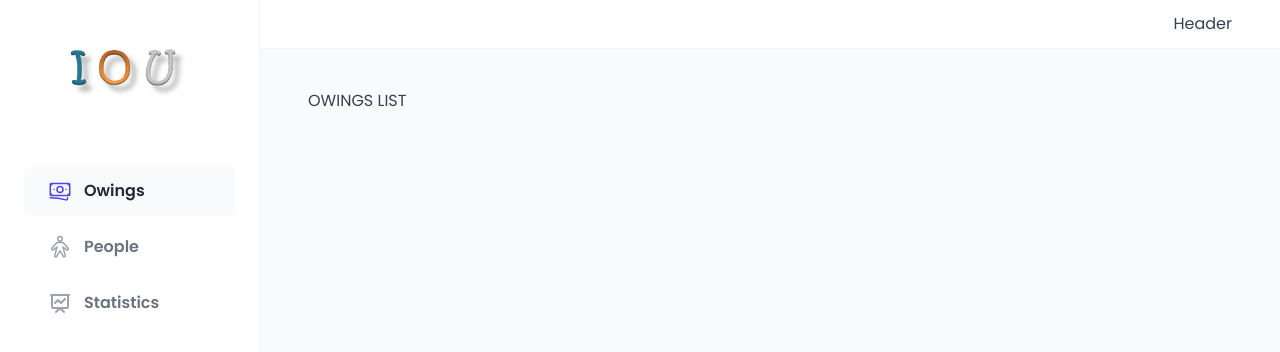
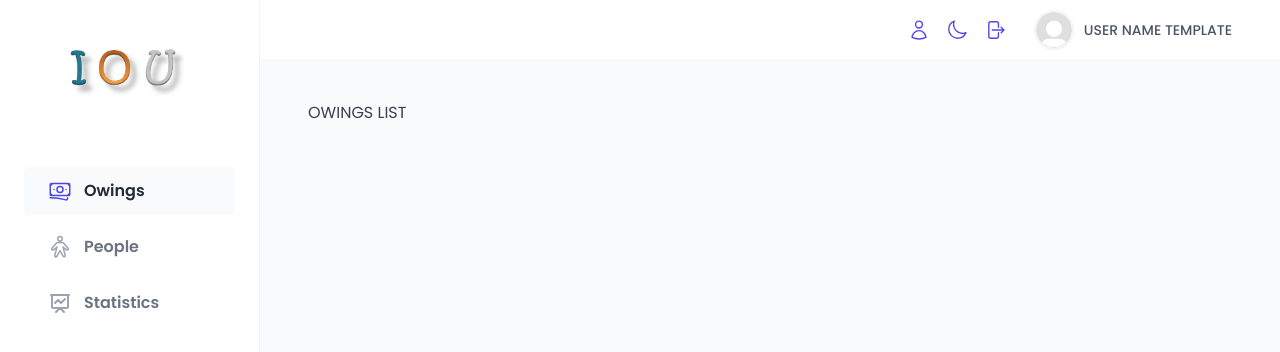
Before and after one commit to aleksbn/i-owe-you-react, a React (Vite) app: page /owings in a window 1280 px wide. Shown: the top 352 px of the page. Built offline with nearby package versions, Linux system fonts and the light colour scheme; a web font is replaced by a local one.

Commit message:
Commit 2: Header Template done

```diff
--- /dev/null
+++ b/src/features/authentication/Logout.jsx
@@ -0,0 +1,12 @@
+import ButtonIcon from "../../ui/ButtonIcon";
+import { HiArrowRightOnRectangle } from "react-icons/hi2";
+
+function Logout() {
+	return (
+		<ButtonIcon>
+			<HiArrowRightOnRectangle />
+		</ButtonIcon>
+	);
+}
+
+export default Logout;
--- /dev/null
+++ b/src/features/authentication/UserAvatar.jsx
@@ -0,0 +1,31 @@
+import styled from "styled-components";
+
+const StyledUserAvatar = styled.div`
+	display: flex;
+	gap: 1.2rem;
+	align-items: center;
+	font-weight: 500;
+	font-size: 1.4rem;
+	color: var(--color-grey-600);
+`;
+
+const Avatar = styled.img`
+	display: block;
+	width: 3.6rem;
+	aspect-ratio: 1;
+	object-fit: cover;
+	object-position: center;
+	border-radius: 50%;
+	outline: 2px solid var(--color-grey-100);
+`;
+
+function UserAvatar() {
+	return (
+		<StyledUserAvatar>
+			<Avatar src="default-user.jpg" alt="User avatar" />
+			<span>USER NAME TEMPLATE</span>
+		</StyledUserAvatar>
+	);
+}
+
+export default UserAvatar;
--- /dev/null
+++ b/src/ui/ButtonIcon.jsx
@@ -0,0 +1,21 @@
+import styled from "styled-components";
+
+const ButtonIcon = styled.button`
+	background: none;
+	border: none;
+	padding: 0%.6rem;
+	border-radius: var(--border-radius-sm);
+	transition: all 0.3s;
+
+	&:hover {
+		background-color: var(--color-grey-100);
+	}
+
+	& svg {
+		height: 2.2rem;
+		width: 2.2rem;
+		color: var(--color-brand-600);
+	}
+`;
+
+export default ButtonIcon;
--- /dev/null
+++ b/src/ui/DarkModeToggle.jsx
@@ -0,0 +1,13 @@
+import ButtonIcon from "./ButtonIcon";
+import { HiOutlineMoon, HiOutlineSun } from "react-icons/hi2";
+
+function DarkModeToggle() {
+	const isDarkMode = false;
+	return (
+		<ButtonIcon>
+			{!isDarkMode ? <HiOutlineMoon /> : <HiOutlineSun />}
+		</ButtonIcon>
+	);
+}
+
+export default DarkModeToggle;
--- a/src/ui/Header.jsx
+++ b/src/ui/Header.jsx
@@ -1,4 +1,6 @@
 import styled from "styled-components";
+import UserAvatar from "../features/authentication/UserAvatar";
+import HeaderMenu from "./HeaderMenu";
 
 const StyledHeader = styled.header`
 	background-color: var(--color-grey-0);
@@ -6,12 +8,17 @@ const StyledHeader = styled.header`
 	border-bottom: 1px solid var(--color-grey-100);
 	display: flex;
 	gap: 2.4rem;
-	align-items: center;
+	align-items: flex-end;
 	justify-content: flex-end;
 `;
 
 function Header() {
-	return <StyledHeader>Header</StyledHeader>;
+	return (
+		<StyledHeader>
+			<HeaderMenu />
+			<UserAvatar />
+		</StyledHeader>
+	);
 }
 
 export default Header;
--- /dev/null
+++ b/src/ui/HeaderMenu.jsx
@@ -0,0 +1,34 @@
+import styled from "styled-components";
+import ButtonIcon from "./ButtonIcon";
+import { HiOutlineUser } from "react-icons/hi2";
+import DarkModeToggle from "./DarkModeToggle";
+import { useNavigate } from "react-router-dom";
+import Logout from "../features/authentication/Logout";
+
+const StyledHeaderMenu = styled.ul`
+	display: flex;
+	gap: 0.4rem;
+	align-items: center;
+`;
+
+function HeaderMenu() {
+	const navigate = useNavigate();
+
+	return (
+		<StyledHeaderMenu>
+			<li>
+				<ButtonIcon onClick={() => navigate("/account")}>
+					<HiOutlineUser />
+				</ButtonIcon>
+			</li>
+			<li>
+				<DarkModeToggle />
+			</li>
+			<li>
+				<Logout />
+			</li>
+		</StyledHeaderMenu>
+	);
+}
+
+export default HeaderMenu;
```
Also changed, not shown: src/services/supabase.js (added, +8 -0 lines), public/default-user.jpg (added).
